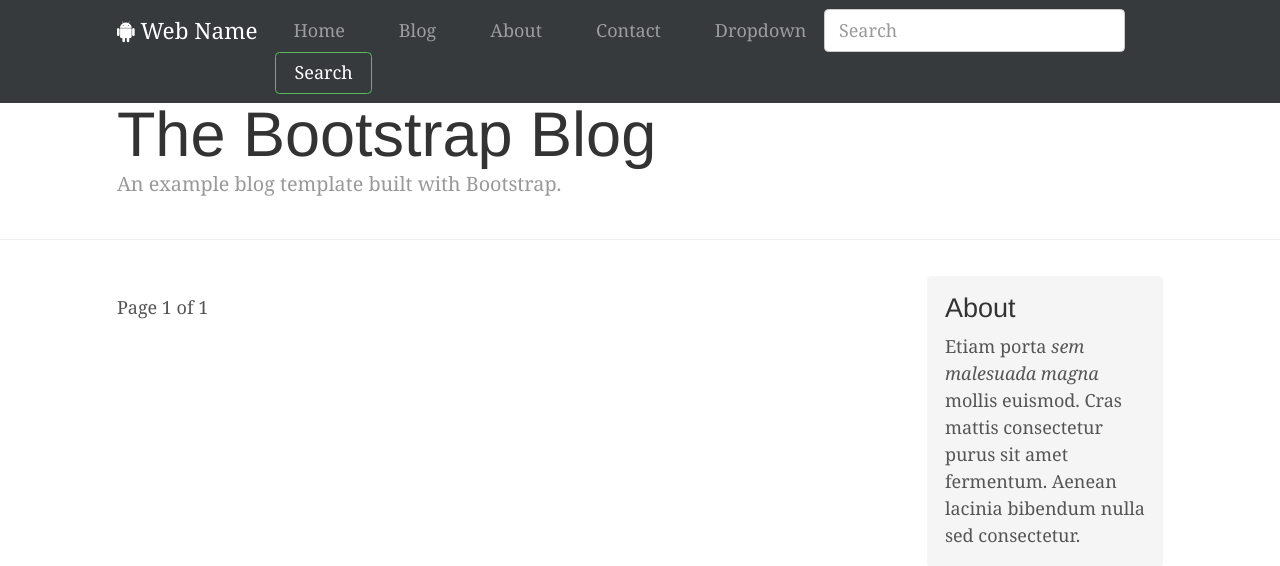
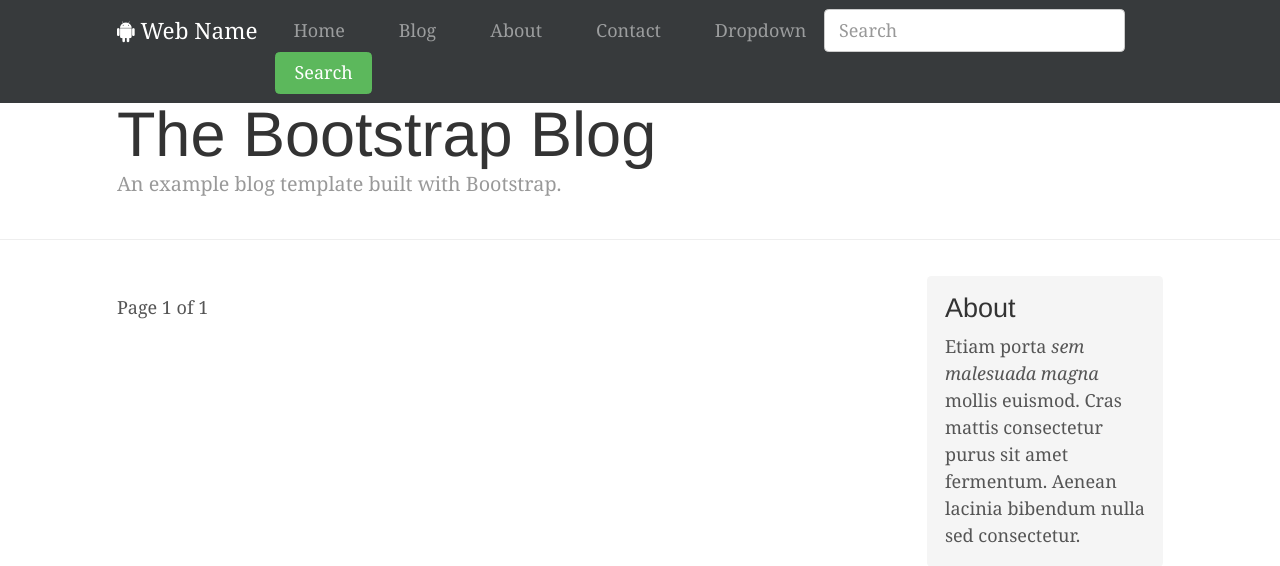
Before and after one commit to jek10/django19, a Django app: page / in a window 1280 px wide. Shown: the top 566 px of the page. Run offline with Django 3.2, Linux system fonts and the light colour scheme; data that the repository does not hold is empty; some libraries are stand-ins or nearby versions.

Commit message:
Fixing css

```diff
--- a/templates/navbar.html
+++ b/templates/navbar.html
@@ -31,7 +31,7 @@
     </ul>
      <form class="form-inline right">
             <input class="form-control" type="text" placeholder="Search">
-            <button class="btn btn-success-outline" type="submit">Search</button>
+            <button class="btn btn-success" type="submit">Search</button>
     </form>
   </div>
 </div>
```
